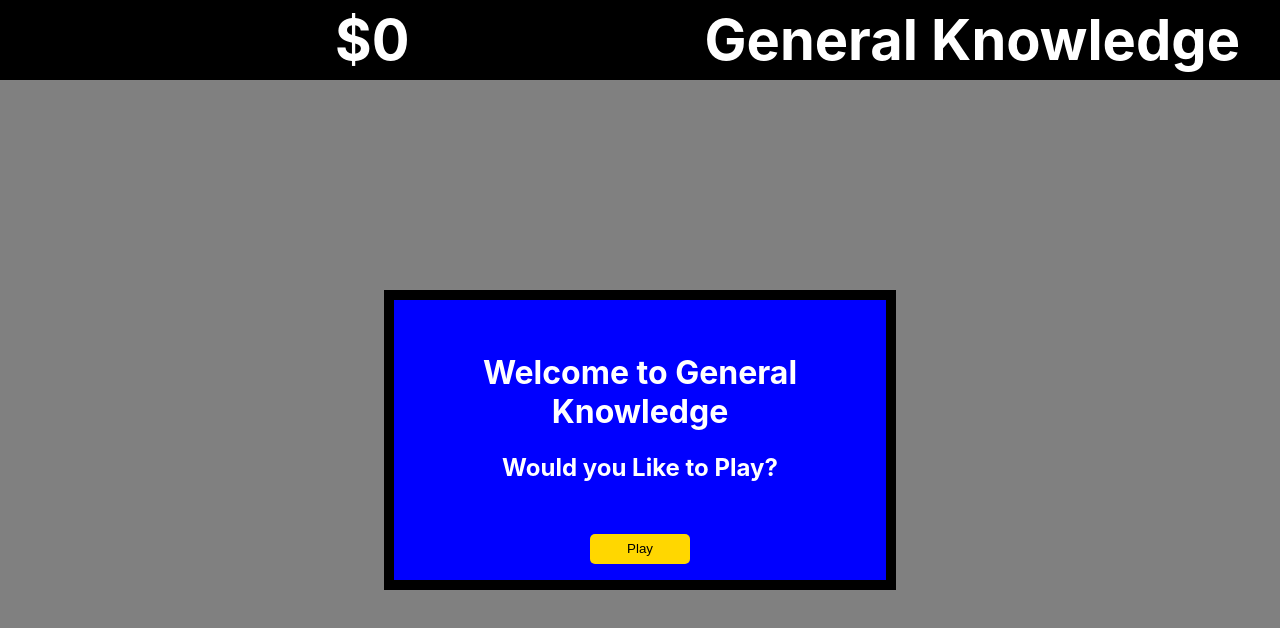
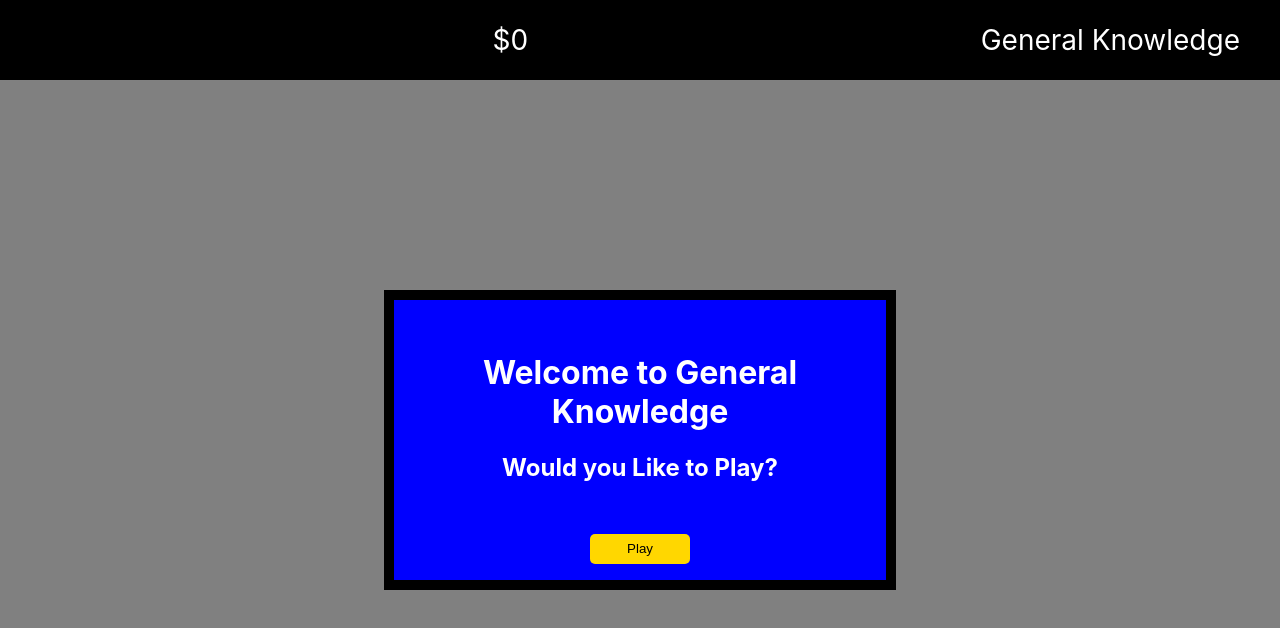
Before and after one commit to SJellen/generalknowledge, a Next.js app: page / in a window 1280 px wide. Shown: the top 628 px of the page. Built offline with nearby package versions, Linux system fonts and the light colour scheme; no server answers.

Commit message:
small header edit

```diff
--- a/components/Header.js
+++ b/components/Header.js
@@ -11,9 +11,9 @@ export default function Header() {
 
     return (
         <div className={styles.container}>
-            <h1 className={styles.username}>{username && username}</h1>
-            <h1>${score ? score : 0}</h1>
-            <h1 className={styles.title}>General Knowledge</h1>
+            <span className={styles.username}>{username && username}</span>
+            <span>${score ? score : 0}</span>
+            <span className={styles.title}>General Knowledge</span>
         </div>
     )
 
```
